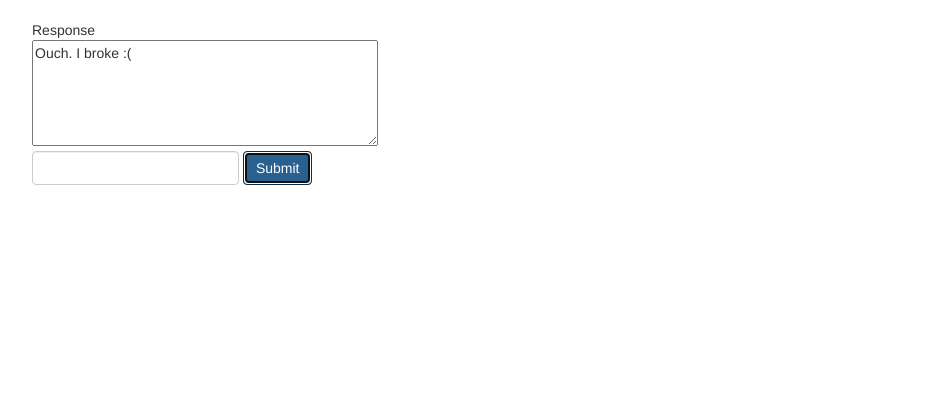
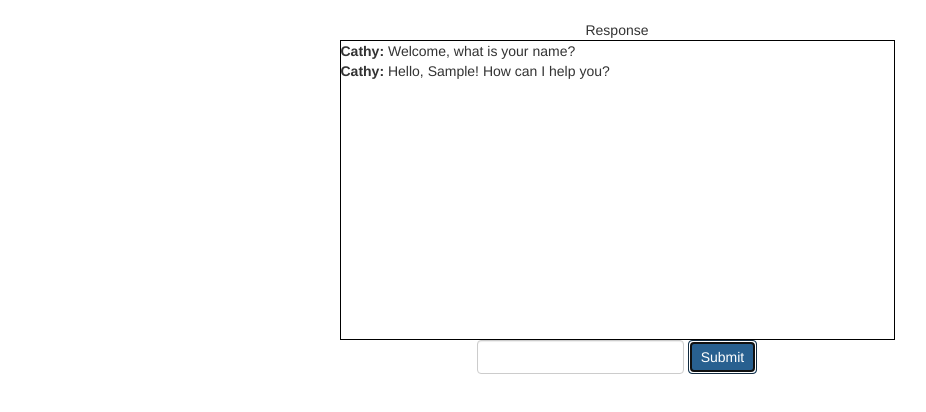
Before and after one commit to ggruessing/projectOne, a plain HTML site: page index.html in a window 1280 px wide. Both pictures are taken after typing "Sample" into the empty fields and a click on the button "Submit". Shown: the whole page, without its empty margins (23-949 px from the left). Drawn offline with nearby package versions, Linux system fonts and the light colour scheme; no server answers.

Commit message:
Add chatbox function

```diff
--- a/assets/css/style.css
+++ b/assets/css/style.css
@@ -0,0 +1,10 @@
+body {
+  text-align: center;
+}
+
+#response {
+  text-align: left;
+  height: 300px;
+  border: 1px solid #000;
+  overflow-y: scroll;
+}
--- a/assets/js/app.js
+++ b/assets/js/app.js
@@ -8,7 +8,6 @@ var config = {
 };
 firebase.initializeApp(config);
 
-
 var database = firebase.database()
 
 var keyWord = "none";
@@ -17,13 +16,33 @@ var accessToken = "ecb2965ee6da42df92c8ab68408dbb69";
 var baseUrl = "https://api.api.ai/api/";
 
 var text;
+var name;
+var intro = true;
+
+function getIntro() {
+	var welcome = "Welcome, what is your name?";
+	setResponse(welcome);
+}
+
+if (intro) {
+	getIntro();
+}
 
 $("#message-submit").on("click", function() {
 	event.preventDefault();
 	text = $("#input").val();
 	$("#input").val("");
-	console.log(text);
-	send();
+
+	if (intro) {
+		intro = false;
+		name = text;
+		setResponse("Hello, " + text + "! How can I help you?");
+	}
+	else {
+		console.log(text);
+		setResponse(text, name);
+		send();
+	}
 });
 
 function send() {
@@ -42,28 +61,35 @@ function send() {
 		}),
 		success: function(data) {
 			// setResponse(JSON.stringify(data, undefined, 2));
-			setResponse(data.result.fulfillment.speech);
-			console.log(data);
-			if (data.result.fulfillment.speech === "") {
+			var dataResult = data.result.fulfillment.speech;
+			if (dataResult === "") {
 				var city = data.result.parameters.address.city;
 				getWeather(city);
+			}
+			else {
+				setResponse(dataResult, "Cathy");
+				console.log(data);
 			}
 		},
 		error: function() {
 			setResponse("Ouch. I broke :(");
 		}
 	});
-	setResponse("Pondering...");
+	// setResponse("Pondering...");
 }
 
-function setResponse(val) {
-	$("#response").text(val);
+function setResponse(val, name) {
+	if (!name) {
+		name = "Cathy";
+	}
+	$("#response").append("<strong>" + name + ":</strong> " + val + "<br>");
 }
 
 function getWeather(city) {
 	if (!city) {
 		city = "San Francisco";
 	}
+	var results;
 	var weatherApiKey = "7c82af881ec1e1081a5cd2d5a1c75e03";
 	var queryURL = "http://api.openweathermap.org/data/2.5/weather?q=" + city +
 		"&units=imperial&appid=" + weatherApiKey;
@@ -71,7 +97,8 @@ function getWeather(city) {
     url: queryURL,
     method: "GET"
   }).done(function(response) {
-		var results = response.main.temp;
-		console.log(results);
+		results = response.main.temp;
+		// console.log(results);
+		setResponse("The current weather in " + city + " is " + results + " &deg;F");
 	});
 }
--- a/index.html
+++ b/index.html
@@ -12,17 +12,19 @@
 
   <div class="container">
     <div class="row" id="lol">
-    <div>
-
-      <br>Response<br> <textarea id="response" cols="40" rows="5"></textarea>
-      <br>
+      <br>Response<br>
+      <div class="col-md-3"></div>
+      <div class="col-md-6">
+        <div id="response">
+        </div>
+      </div>
+    </div>
+    <div class="row">
       <form class="form-inline">
         <label class="sr-only" for="input">Message</label>
         <input type="text" class="form-control mb-2 mr-sm-2 mb-sm-0" id="input">
         <button type="submit" class="btn btn-primary" id="message-submit">Submit</button>
       </form>
-
-    </div>
     </div>
   </div>
 
```
